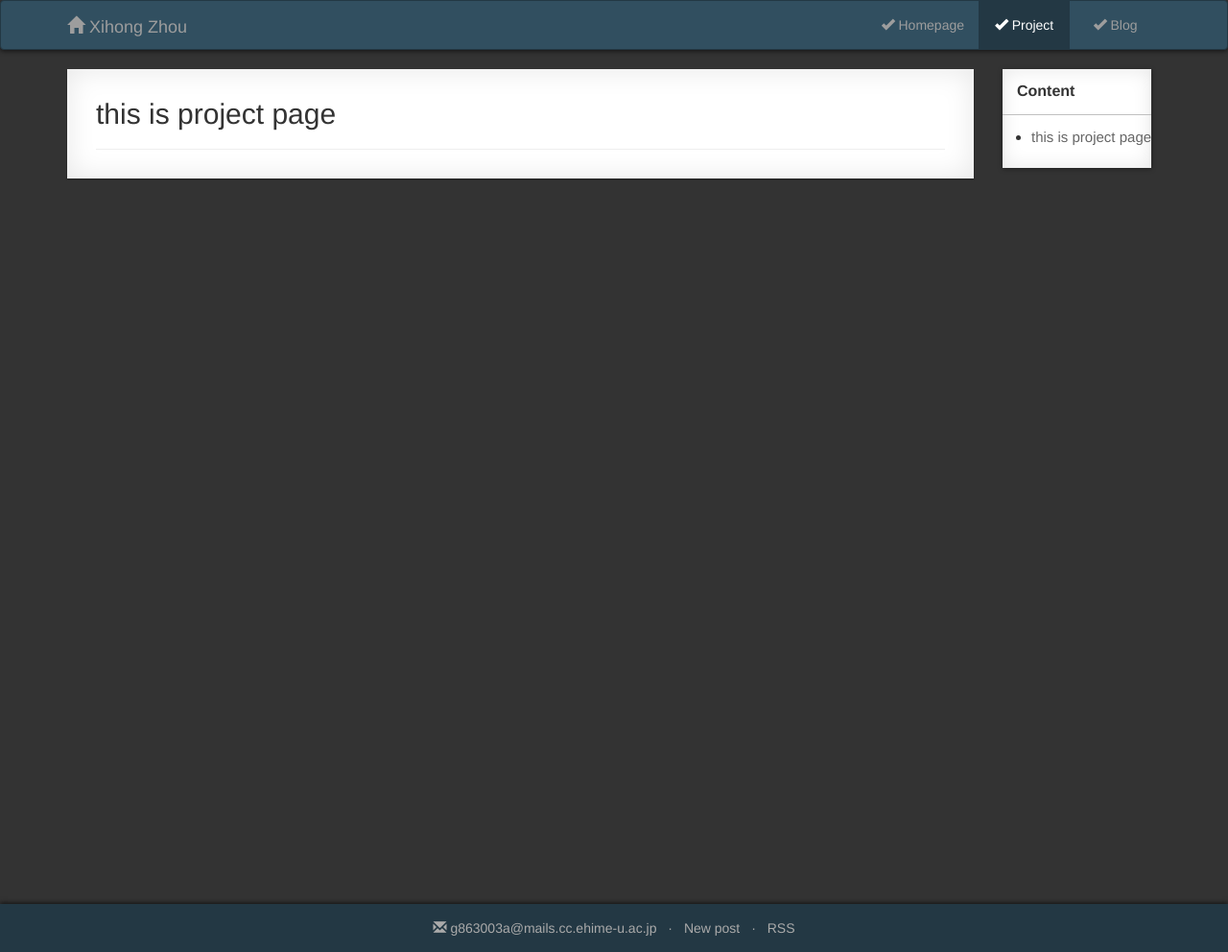
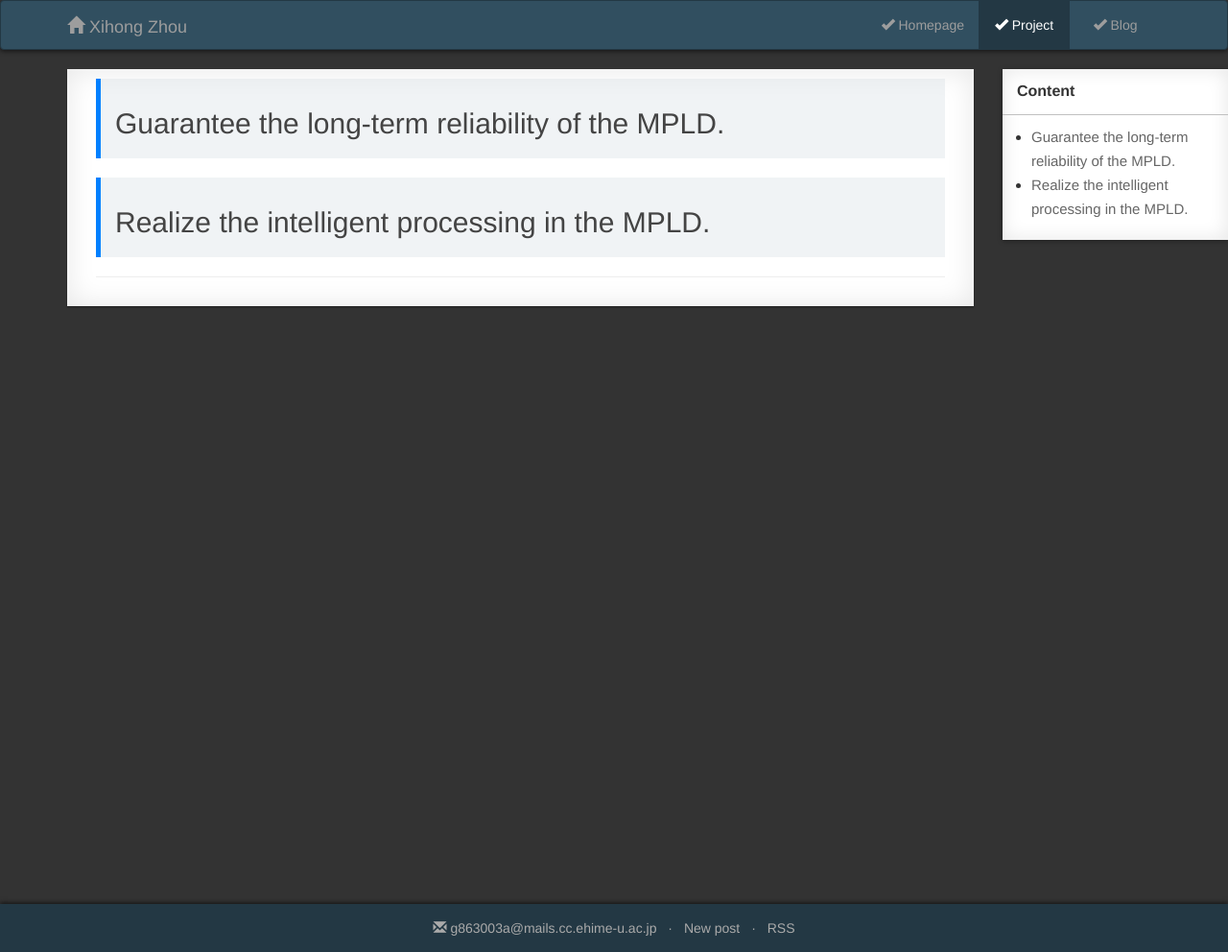
Before and after one commit to XihongZhou/xihongzhou.github.io, a Jekyll site: the page built from pages/2_project.md, in a window 1280 px wide. Shown: the whole page at 96% size. Built offline with Jekyll 4.4.1, drawn with Linux system fonts in a browser that asks for light colours; comment, search, counter and statistics services are not loaded.

Commit message:
Update 2_project.md

```diff
--- a/pages/2_project.md
+++ b/pages/2_project.md
@@ -9,4 +9,10 @@ permalink: /project/
 * content
 {:toc}
 
-## this is project page
+
+
+> Guarantee the long-term reliability of the MPLD.
+---
+
+> Realize the intelligent processing in the MPLD.
+---
```
